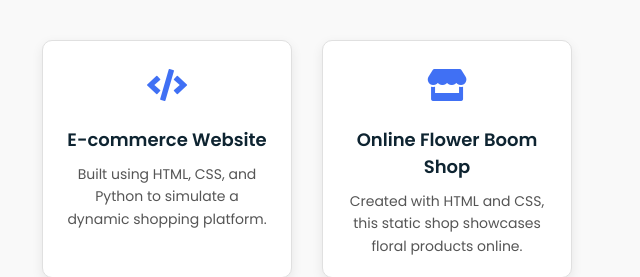
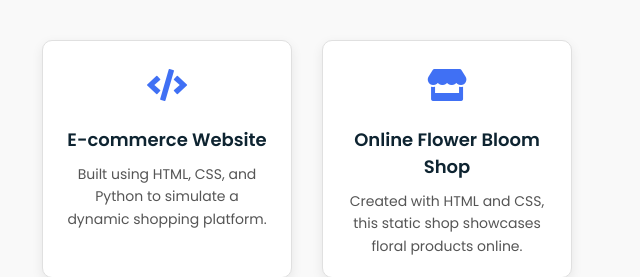
Before and after one commit to Justine1211/justin-portfilo, a plain HTML site: page index.html in a window 1280 px wide. Shown: the part 3300-3577 px from the top of the page, 333-973 px from the left. Drawn offline with Linux system fonts and the light colour scheme.

Commit message:
index.html

```diff
--- a/index.html
+++ b/index.html
@@ -385,7 +385,7 @@
       </div>
       <div class="box">
         <div class="icon"><i class="fas fa-store"></i></div>
-        <div class="topic">Online Flower Boom Shop</div>
+        <div class="topic">Online Flower Bloom Shop</div>
         <p>Created with HTML and CSS, this static shop showcases floral products online.</p>
       </div>
       <div class="box">
```
